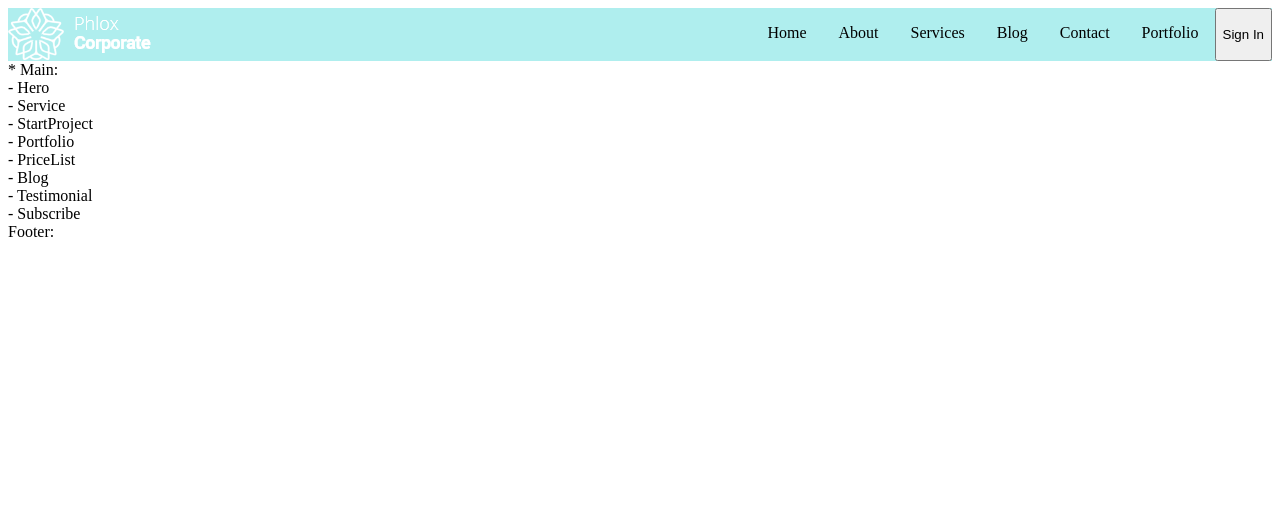
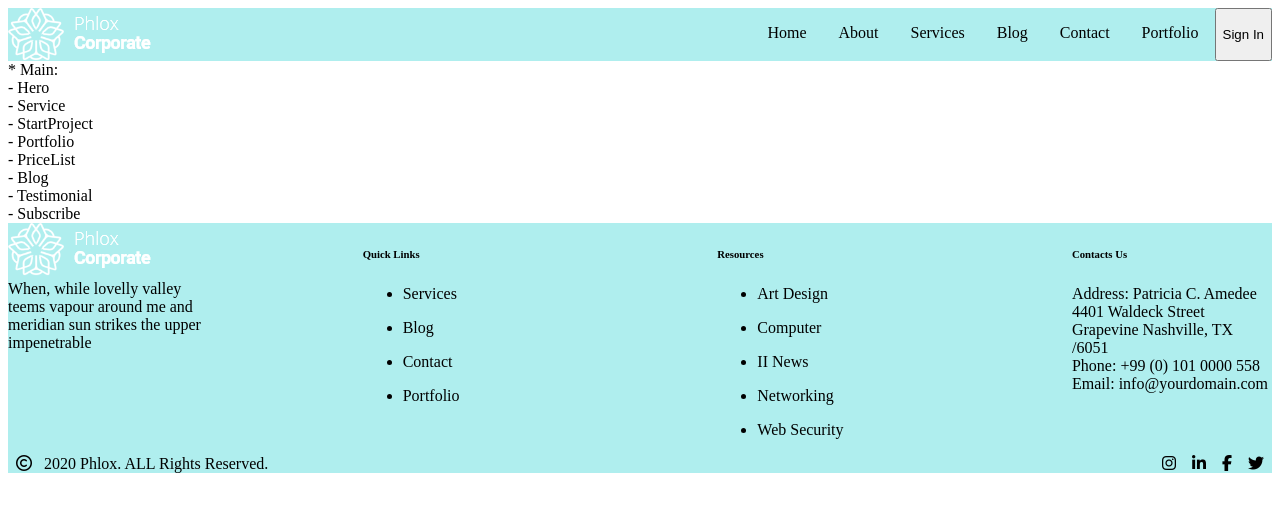
Before and after one commit to andreadebortoli2/proj-html-vuejs, a Vue app: page / in a window 1280 px wide. Shown: the top 512 px of the page. Built offline with nearby package versions, Linux system fonts and the light colour scheme.

Commit message:
add footer basic structure

```diff
--- a/index.html
+++ b/index.html
@@ -13,4 +13,6 @@
   <script type="module" src="/src/main.js"></script>
 </body>
 
+<script src="https://kit.fontawesome.com/bd1c1c4b68.js" crossorigin="anonymous"></script>
+
 </html>
--- a/src/components/AppFooter.vue
+++ b/src/components/AppFooter.vue
@@ -1,18 +1,79 @@
 <script>
+import { store } from '../store';
+
 export default {
     name: 'AppFooter',
     data() {
         return {
-
+            store,
         }
     }
 }
 </script>
 
 <template>
-    <div>
-        Footer:
+    <div id="site_footer">
+        <div class="footer_utilities">
+            <div class="logo">
+                <img src="/public/images/white-logo-2.png" alt="">
+                <div>
+                    When, while lovelly valley teems vapour around me and meridian sun strikes the upper impenetrable
+                </div>
+            </div>
+            <div class="quick_links">
+                <h6>Quick Links</h6>
+                <ul v-for="link in store.quickLinks">
+                    <li>{{ link }}</li>
+                </ul>
+            </div>
+            <div class="resources">
+                <h6>Resources</h6>
+                <ul v-for="link in store.resources">
+                    <li>{{ link }}</li>
+                </ul>
+            </div>
+            <div class="contact_us">
+                <h6>Contacts Us</h6>
+                <div v-for="(contact, key) in store.contacts">
+                    <span>{{ key }}:</span> {{ contact }}
+                </div>
+            </div>
+        </div>
+        <div class="footer_end">
+            <div class="copyrights">
+                <i class="fa-regular fa-copyright"></i>
+                2020 Phlox. ALL Rights Reserved.
+            </div>
+            <div class="socials">
+                <i class="fa-brands fa-instagram"></i>
+                <i class="fa-brands fa-linkedin-in"></i>
+                <i class="fa-brands fa-facebook-f"></i>
+                <i class="fa-brands fa-twitter"></i>
+            </div>
+        </div>
     </div>
 </template>
 
-<style scoped></style>
+<style scoped>
+#site_footer {
+    background-color: paleturquoise;
+
+    .footer_utilities {
+        display: flex;
+        justify-content: space-between;
+
+        div {
+            width: 200px;
+        }
+    }
+
+    .footer_end {
+        display: flex;
+        justify-content: space-between;
+
+        i {
+            padding: 0 0.5rem;
+        }
+    }
+}
+</style>
```
